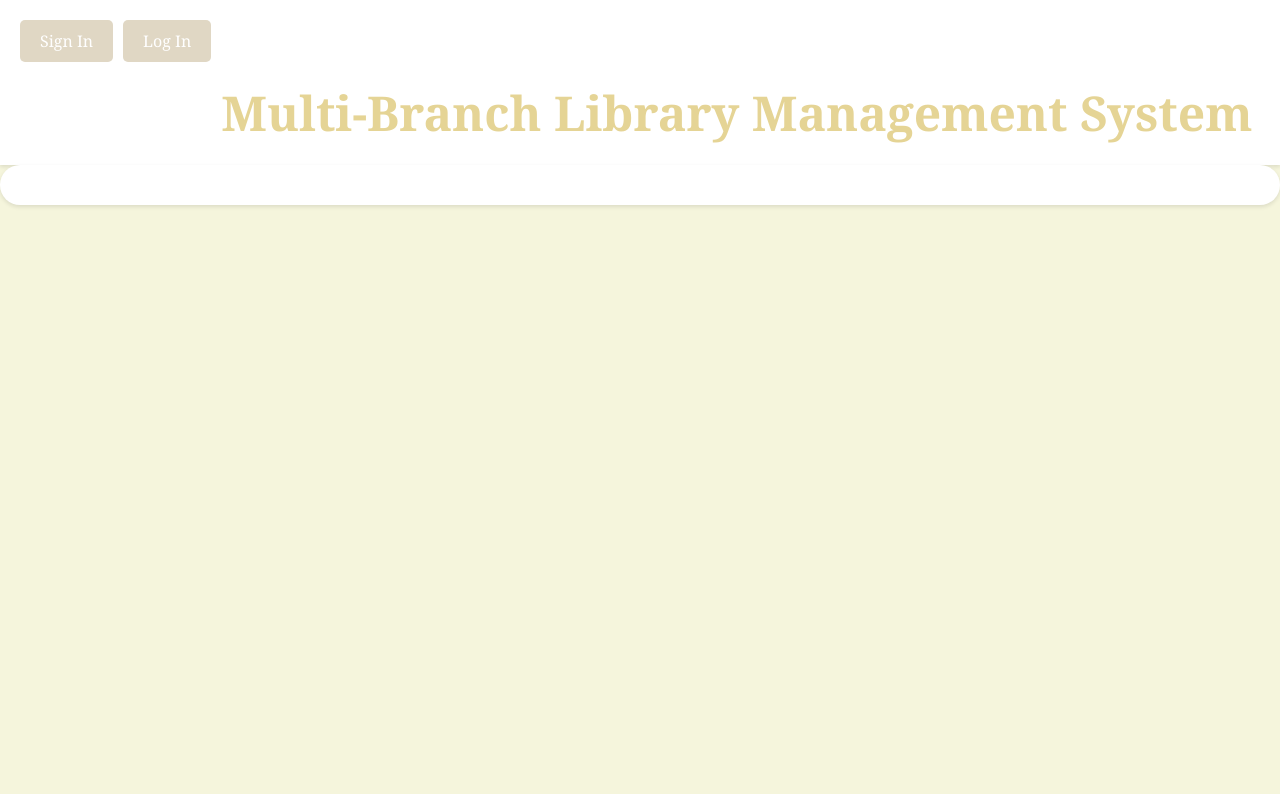
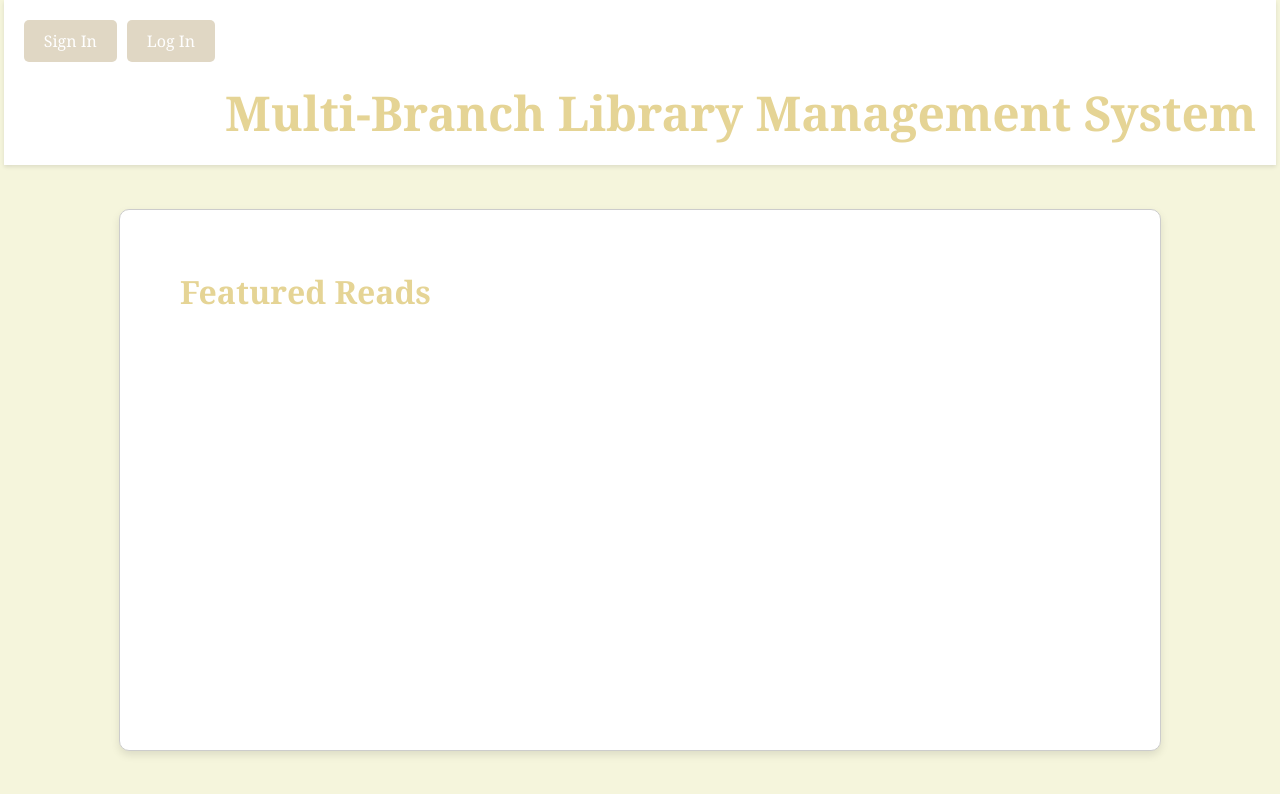
Before and after one commit to Kensey-McDowell/Library-Database, a React (Create React App) app in the folder my-library-app/: page / in a window 1280 px wide. Shown: the top 794 px of the page. Built offline with nearby package versions, Linux system fonts and the light colour scheme.

Commit message:
Featured box

```diff
--- a/my-library-app/src/App.css
+++ b/my-library-app/src/App.css
@@ -27,6 +27,19 @@ body {
   color: rgb(229, 212, 149);
   text-align: center;
   margin: 0;
+}
+
+.alt-title {
+  font-size: 2rem;
+  font-family: 'Georgia', serif;
+  color: rgb(229, 212, 149);
+  text-align: center;
+  margin: 0;
+}
+
+.alt-wrapper {
+  display: flex;
+  justify-content: center;
 }
 
 .top-right-buttons {
@@ -67,13 +80,27 @@ button:hover {
   font-weight: bold;
 }
 
-.box {
-  display: flex;
-  justify-content: flex-start;
-  padding: 20px;
-  background-color: #ffffff;
-  border-radius: 20px;
-  box-shadow: 0 2px 4px rgba(0,0,0,0.1);
+.centered-box {
+  position: fixed; /* Allows positioning relative to the nearest positioned ancestor, or the initial containing block */
+  top: 60%; /* Moves the top edge of the box to the vertical center of the screen */
+  left: 50%; /* Moves the left edge of the box to the horizontal center of the screen */
+  transform: translate(-50%, -50%); /* Adjusts the box's position to perfectly center it based on its own dimensions */
+  width: 1000px; /* Example width for the box */
+  height: 500px; /* Example height for the box */
+   border-radius: 10px;
+  background-color: white; /* Sets the background color to white */
+  border: 1px solid #ccc; /* Optional: adds a subtle border */
+  box-shadow: 0 4px 8px rgba(0, 0, 0, 0.1); /* Optional: adds a subtle shadow */
+  padding: 20px; /* Optional: adds padding inside the box */
+  text-align: center; /* Optional: centers text within the box */
+}
+
+body {
+  margin: 0; /* Removes default body margin for full screen coverage */
+  height: 100vh; /* Ensures the body takes up the full viewport height */
+  display: flex; /* Makes the body a flex container */
+  justify-content: center; /* Horizontally centers content within the body */
+  align-items: center; /* Vertically centers content within the body */
 }
 
 .featured {
@@ -107,6 +134,29 @@ button:hover {
   box-shadow: 0 2px 4px rgba(0,0,0,0.1);
 }
 
+.bookSpine {
+  width: 40px;
+  height: 200px;
+  background-color: #8B4513;
+  border-radius: 4px;
+  box-shadow: 2px 2px 6px rgba(0,0,0,0.2);
+  display: flex;
+  align-items: center;
+  justify-content: center;
+  writing-mode: vertical-rl;
+  text-align: center;
+  font-family: 'Georgia', serif;
+  font-size: 14px;
+  color: #fff;
+  padding: 10px;
+  cursor: pointer;
+  transition: transform 0.3s ease;
+}
+
+.bookSpine:hover {
+  transform: scale(1.05);
+}
+
 .inline {
   display: inline;
 }
--- a/my-library-app/src/App.js
+++ b/my-library-app/src/App.js
@@ -13,7 +13,18 @@ function App() {
           <h1 className="main-title">Multi-Branch Library Management System</h1>
         </header>
       </nav>
-      <div class="box"></div>
+      <div class="centered-box">
+        <div className="featured">
+          <div className='alt-wrapper'>
+            <h1 className='alt-title'>Featured Reads</h1>
+          </div>
+          <div className="featured-details"></div>
+        </div>
+
+        <div className="recommendations">
+
+        </div>
+      </div>
     </div>
   );
 }
```
